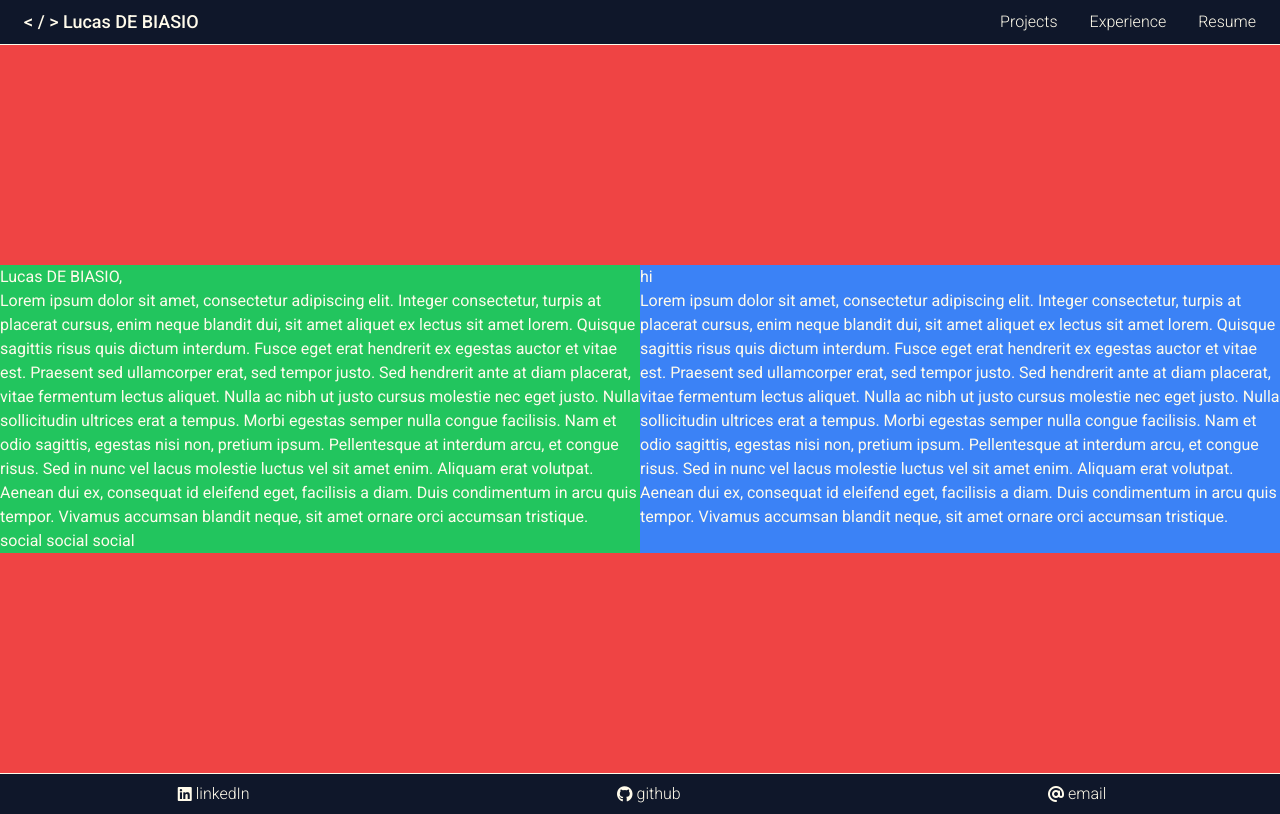
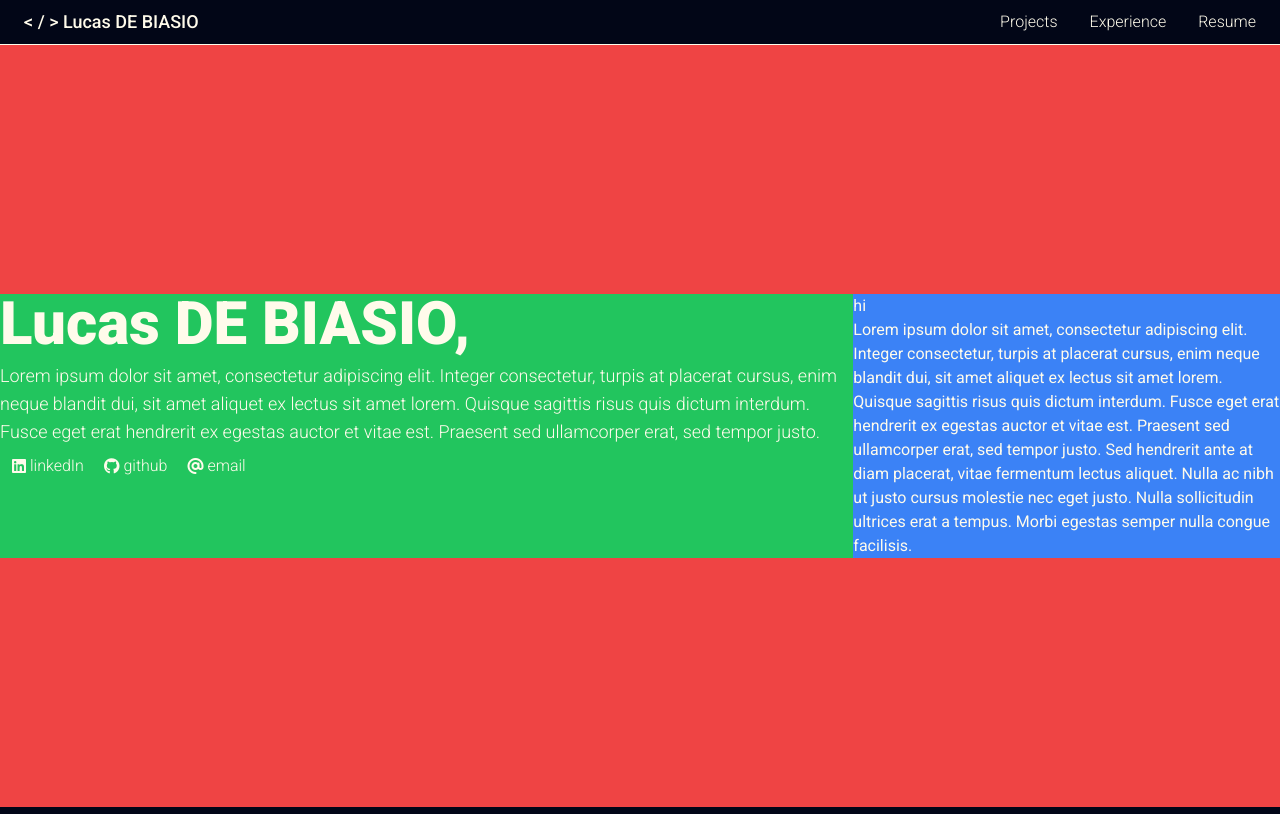
Before and after one commit to LucasDeBiasio/LucasDeBiasio.github.io, a SvelteKit app in the folder sveltePortfolio/: page / in a window 1280 px wide. Built offline with nearby package versions, Linux system fonts and the light colour scheme.

Commit message:
removed footer to place socials in main page, more main page formatting

```diff
--- a/sveltePortfolio/src/app.html
+++ b/sveltePortfolio/src/app.html
@@ -10,7 +10,7 @@
 		<meta name="viewport" content="width=device-width, initial-scale=1" />
 		%sveltekit.head%
 	</head>
-	<body data-sveltekit-preload-data="hover"  class="bg-slate-900 text-amber-50 relative">
+	<body data-sveltekit-preload-data="hover"  class="bg-slate-950 text-amber-50 relative">
 		<div style="display: contents" class="relative z-[1]">%sveltekit.body%</div>
 	</body>
 </html>
--- a/sveltePortfolio/src/routes/+layout.svelte
+++ b/sveltePortfolio/src/routes/+layout.svelte
@@ -1,12 +1,10 @@
 <script>
     import "../app.css";
     import Header from "./components/Header.svelte";
-    import Footer from "./components/Footer.svelte";
 
 </script>
 
 <div class="relative flex flex-col max-w-[1400px] mx-auto w-full text-sm sm:text-base min-h-screen">
     <Header/>
     <slot />
-    <Footer/>
 </div>
--- a/sveltePortfolio/src/routes/+page.svelte
+++ b/sveltePortfolio/src/routes/+page.svelte
@@ -1,13 +1,34 @@
-<div class="bg-red-500 flex items-center h-[91vh]">
-    <div class=" flex bg-blue-500">
-        <div class="bg-green-500">
-            <h1 class="font-small text-large Roboto">Lucas <span class="uppercase"> De Biasio</span>,</h1>
-            <p>Lorem ipsum dolor sit amet, consectetur adipiscing elit. Integer consectetur, turpis at placerat cursus, enim neque blandit dui, sit amet aliquet ex lectus sit amet lorem. Quisque sagittis risus quis dictum interdum. Fusce eget erat hendrerit ex egestas auctor et vitae est. Praesent sed ullamcorper erat, sed tempor justo. Sed hendrerit ante at diam placerat, vitae fermentum lectus aliquet. Nulla ac nibh ut justo cursus molestie nec eget justo. Nulla sollicitudin ultrices erat a tempus. Morbi egestas semper nulla congue facilisis. Nam et odio sagittis, egestas nisi non, pretium ipsum. Pellentesque at interdum arcu, et congue risus. Sed in nunc vel lacus molestie luctus vel sit amet enim. Aliquam erat volutpat. Aenean dui ex, consequat id eleifend eget, facilisis a diam. Duis condimentum in arcu quis tempor. Vivamus accumsan blandit neque, sit amet ornare orci accumsan tristique.</p>
-            <h1> social social social</h1>
+<script>
+    let name = 'world';
+    console.log(name);
+
+    let socials = [
+        {name: 'linkedIn', link: 'https://www.linkedin.com/in/lucasdebiasio/', icon: 'fa-brands fa-linkedin'},
+        {name: 'github', link: 'https://github.com/LucasDeBiasio', icon: 'fa-brands fa-github'},
+        {name: 'email', link: 'mailto:lucasnoeldeb@gmail.com', icon: 'fa-solid fa-at'},
+    ]
+
+</script>
+
+<div class="bg-red-500 flex items-center h-[95.3vh]">
+    <div class="flex">
+        <div class="bg-green-500 w-4/6">
+            <h1 class="font-black text-6xl Roboto">Lucas <span class="uppercase"> De Biasio</span>,</h1>
+            <p class="text-lg font-light py-2">Lorem ipsum dolor sit amet, consectetur adipiscing elit. Integer consectetur, turpis at placerat cursus, enim neque blandit dui, sit amet aliquet ex lectus sit amet lorem. Quisque sagittis risus quis dictum interdum. Fusce eget erat hendrerit ex egestas auctor et vitae est. Praesent sed ullamcorper erat, sed tempor justo.</p>
+            <div class="font-light Roboto sm:flex items-center">
+                {#each socials as social, index}
+                    <div class="duration-200 px-2 rounded-lg hover:bg-slate-700">
+                        <a id="mod" class="flex flex-row items-center" target = "blank" href={social.link}>
+                            <i class="{social.icon} px-1"></i>
+                            <p>{social.name}</p>
+                        </a>
+                    </div>
+                {/each}
+                </div>
         </div>
-        <div>
+        <div class="bg-blue-500 w-2/6">
             <h1>hi</h1>
-            <p>Lorem ipsum dolor sit amet, consectetur adipiscing elit. Integer consectetur, turpis at placerat cursus, enim neque blandit dui, sit amet aliquet ex lectus sit amet lorem. Quisque sagittis risus quis dictum interdum. Fusce eget erat hendrerit ex egestas auctor et vitae est. Praesent sed ullamcorper erat, sed tempor justo. Sed hendrerit ante at diam placerat, vitae fermentum lectus aliquet. Nulla ac nibh ut justo cursus molestie nec eget justo. Nulla sollicitudin ultrices erat a tempus. Morbi egestas semper nulla congue facilisis. Nam et odio sagittis, egestas nisi non, pretium ipsum. Pellentesque at interdum arcu, et congue risus. Sed in nunc vel lacus molestie luctus vel sit amet enim. Aliquam erat volutpat. Aenean dui ex, consequat id eleifend eget, facilisis a diam. Duis condimentum in arcu quis tempor. Vivamus accumsan blandit neque, sit amet ornare orci accumsan tristique.</p>
+            <p>Lorem ipsum dolor sit amet, consectetur adipiscing elit. Integer consectetur, turpis at placerat cursus, enim neque blandit dui, sit amet aliquet ex lectus sit amet lorem. Quisque sagittis risus quis dictum interdum. Fusce eget erat hendrerit ex egestas auctor et vitae est. Praesent sed ullamcorper erat, sed tempor justo. Sed hendrerit ante at diam placerat, vitae fermentum lectus aliquet. Nulla ac nibh ut justo cursus molestie nec eget justo. Nulla sollicitudin ultrices erat a tempus. Morbi egestas semper nulla congue facilisis.</p>
         </div>
     </div>
 </div>
--- a/sveltePortfolio/src/routes/components/Footer.svelte
+++ /dev/null
@@ -1,22 +0,0 @@
-<script>
-    let name = 'world';
-    console.log(name);
-
-    let socials = [
-        {name: 'linkedIn', link: 'https://www.linkedin.com/in/lucasdebiasio/', icon: 'fa-brands fa-linkedin'},
-        {name: 'github', link: 'https://github.com/LucasDeBiasio', icon: 'fa-brands fa-github'},
-        {name: 'email', link: 'mailto:lucasnoeldeb@gmail.com', icon: 'fa-solid fa-at'},
-    ]
-
-</script>
-
-<footer class="py-2 sticky top-[100vh] w-full font-light Roboto sm:flex items-center gap-4 hidden justify-around border border-amber-50 border-b-0 border-l-0 border-r-0 border-t-1">
-    {#each socials as social, index}
-        <div class="duration-200 px-2 rounded-lg hover:bg-slate-700">
-            <a id="mod" class="flex flex-row items-center" target = "blank" href={social.link}>
-                <i class="{social.icon} px-1"></i>
-                <p>{social.name}</p>
-            </a>
-        </div>
-    {/each}
-</footer>
```
